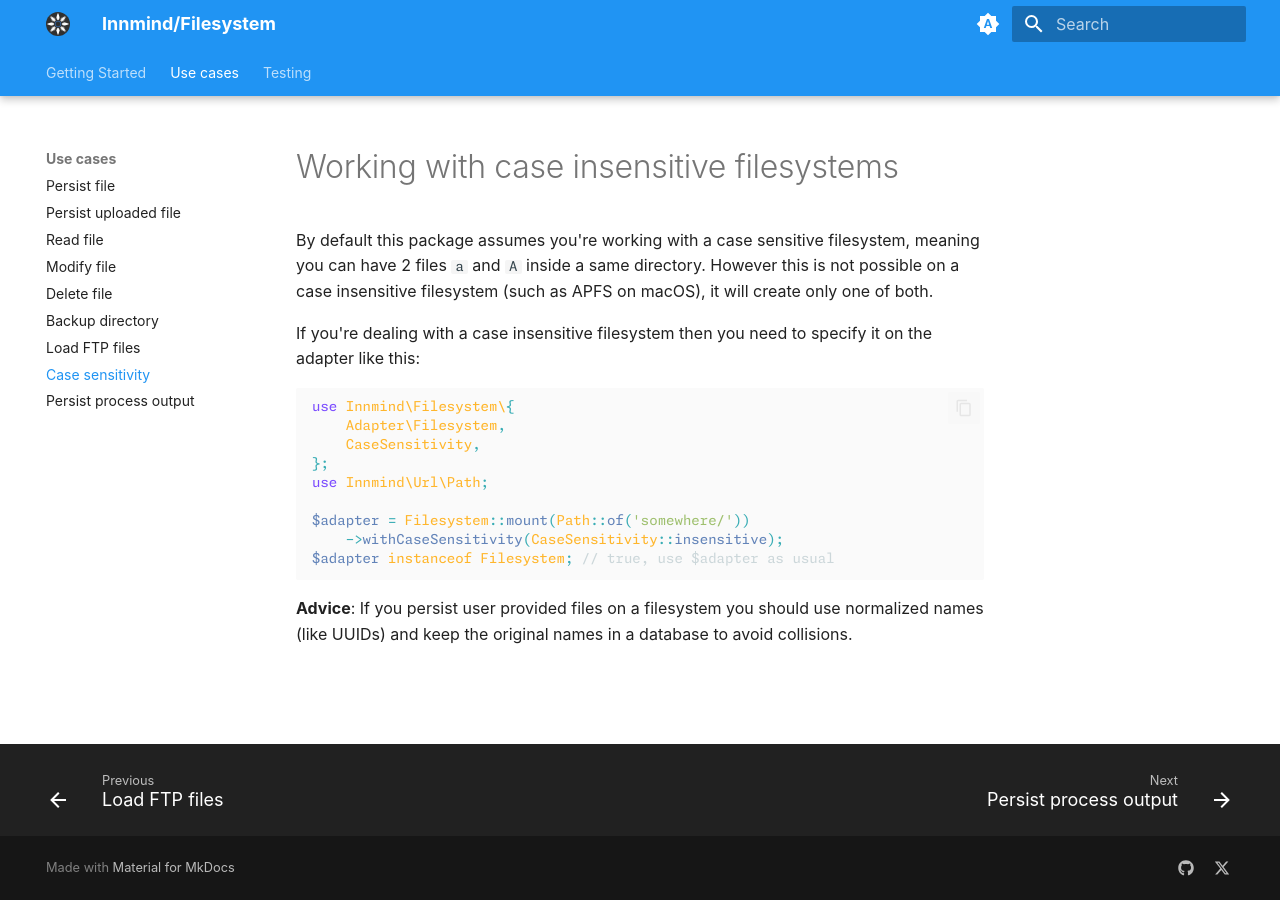
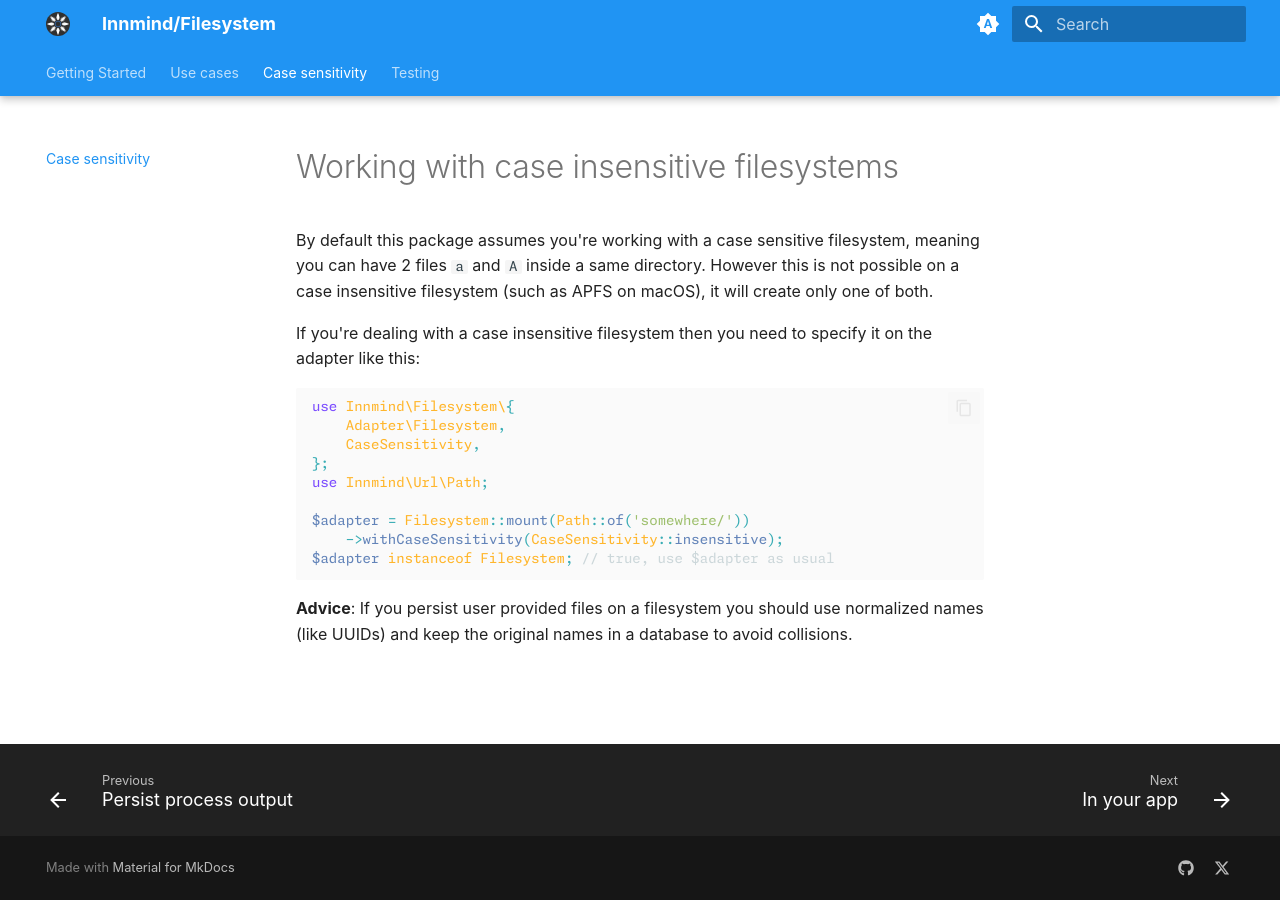
Before and after one commit to Innmind/Filesystem, an MkDocs documentation site: the page built from documentation/case_sensitivity.md, in a window 1280 px wide. Built offline with MkDocs 1.6.1 and Material for MkDocs 9.7.7, drawn with Linux system fonts in a browser that asks for light colours; plug-ins that fetch from the network failed and are left out; part of the change alters nothing that is shown.

Commit message:
move case sensitivity to its own section

```diff
--- a/mkdocs.yml
+++ b/mkdocs.yml
@@ -12,8 +12,8 @@ nav:
     - Delete file: use_cases/delete_file.md
     - Backup directory: use_cases/backup_directory.md
     - Load FTP files: use_cases/load_ftp_files.md
-    - Case sensitivity: case_sensitivity.md
     - Persist process output: use_cases/persist_process_output.md
+  - Case sensitivity: case_sensitivity.md
   - Testing:
     - In your app: testing/in_app.md
     - Your own adapter: testing/own_adapter.md
```
